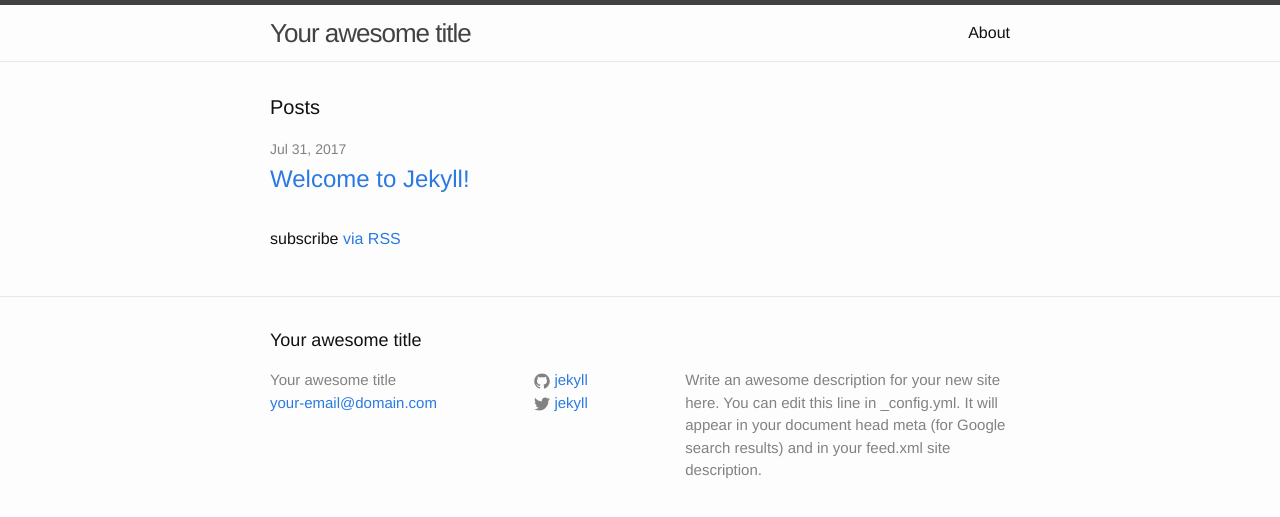
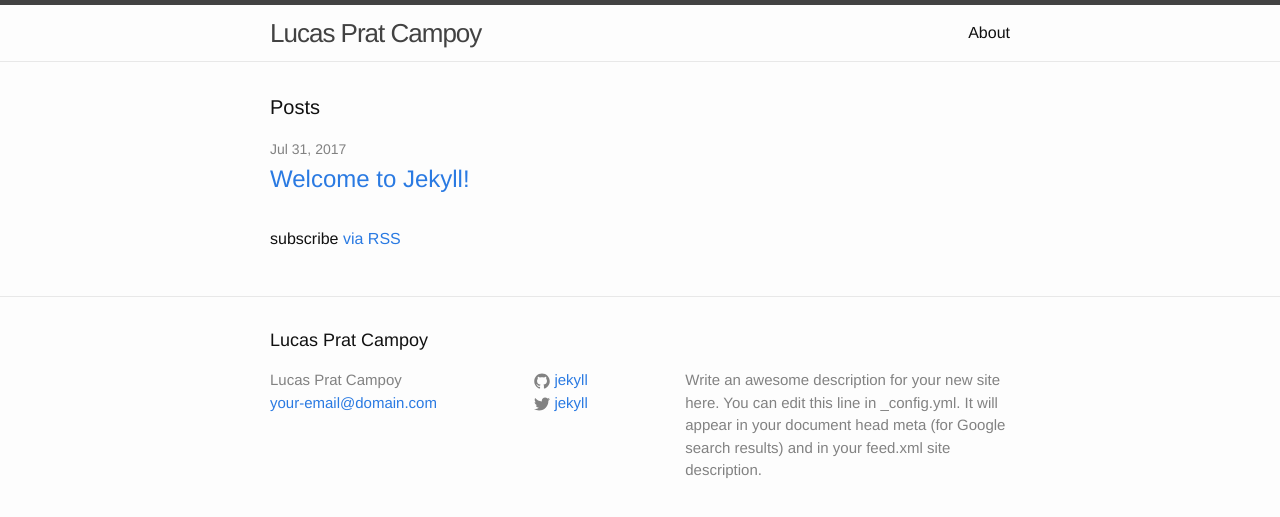
Before and after one commit to LucasPrat/MyLuc2000.github.io, a Jekyll site: the page built from index.html, in a window 1280 px wide. Shown: the top 517 px of the page. Built offline with Jekyll 4.4.1, drawn with Linux system fonts in a browser that asks for light colours.

Commit message:
Update _config.yml

```diff
--- a/_config.yml
+++ b/_config.yml
@@ -6,7 +6,7 @@
 # 'jekyll serve'. If you change this file, please restart the server process.
 
 # Site settings
-title: Your awesome title
+title: Lucas Prat Campoy
 email: your-email@domain.com
 description: > # this means to ignore newlines until "baseurl:"
   Write an awesome description for your new site here. You can edit this
```
